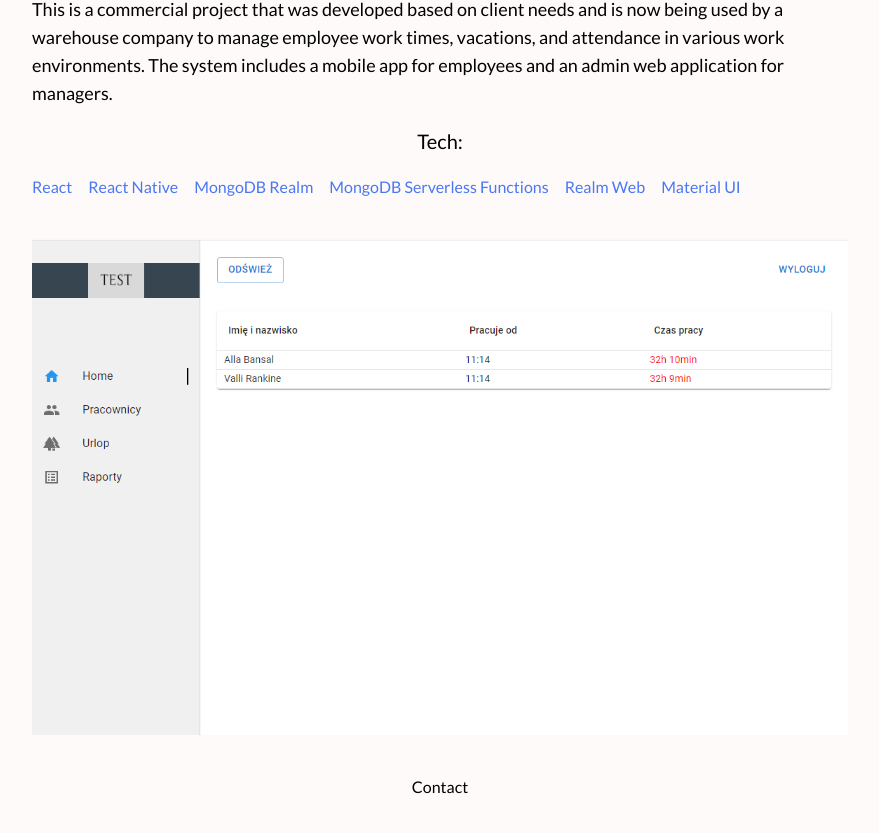
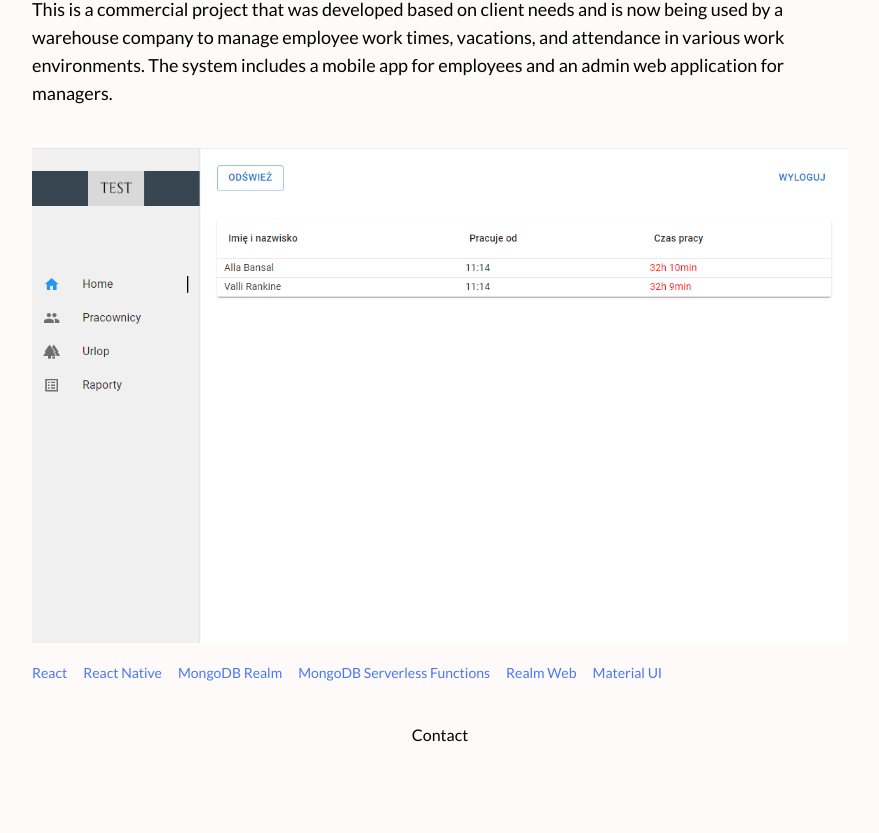
Before and after one commit to pologora/portfolio, a Next.js app: page / in a window 1280 px wide. Shown: the part 2077-2910 px from the top of the page, without its empty margins (200-1079 px from the left). Built offline with nearby package versions, Linux system fonts and the light colour scheme.

Commit message:
Change tech font to sm

```diff
--- a/src/components/Projects/Project.jsx
+++ b/src/components/Projects/Project.jsx
@@ -20,20 +20,21 @@ function Project({
           </div>
         </div>
         <p className="mb-5">{about}</p>
-        <h3 className="text-center mb-5">Tech:</h3>
-        <ul className="flex flex-wrap gap-4">
-          {tech.map((item) => (
-            <li className="text-projects font-extralight" key={item}>
-              {item}
-            </li>
-          ))}
-        </ul>
       </div>
       <div className="projects relative z-[-10]">
         <div className="">
           <Image src={screenShoots[0]} />
         </div>
       </div>
+      <div className="mt-5">
+        <ul className="flex flex-wrap gap-4">
+          {tech.map((item) => (
+            <li className="text-projects" key={item}>
+              <p className="text-sm">{item}</p>
+            </li>
+          ))}
+        </ul>
+      </div>
     </article>
   );
 }
--- a/src/pages/_document.jsx
+++ b/src/pages/_document.jsx
@@ -9,7 +9,7 @@ export default function Document() {
         <link rel="preconnect" href="https://fonts.googleapis.com" />
         <link rel="preconnect" href="https://fonts.gstatic.com" crossOrigin />
         <link
-          href="https://fonts.googleapis.com/css2?family=Lato:ital,wght@0,400;0,700;1,400;1,700&display=swap"
+          href="https://fonts.googleapis.com/css2?family=Lato:ital,wght@0,100;1,100;0,400;0,700;1,400;1,700&display=swap"
           rel="stylesheet"
         />
       </Head>
```
